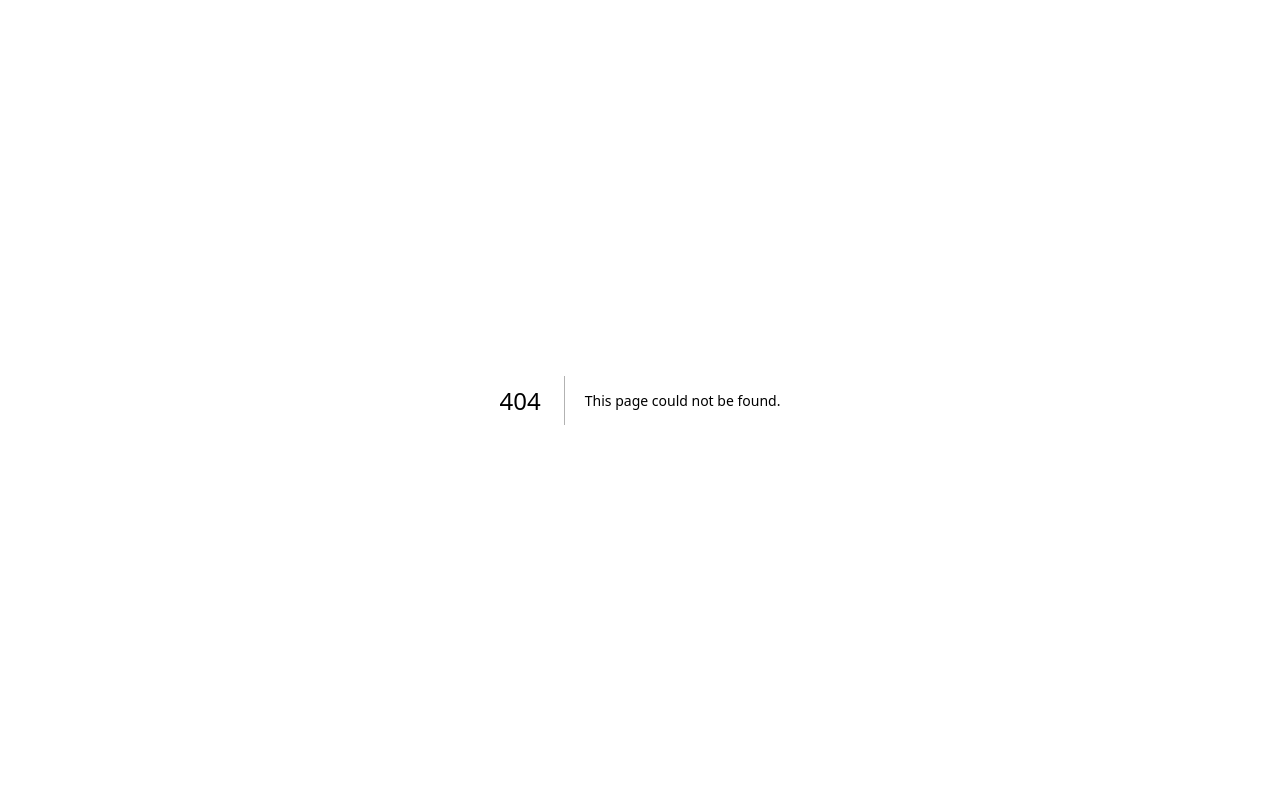
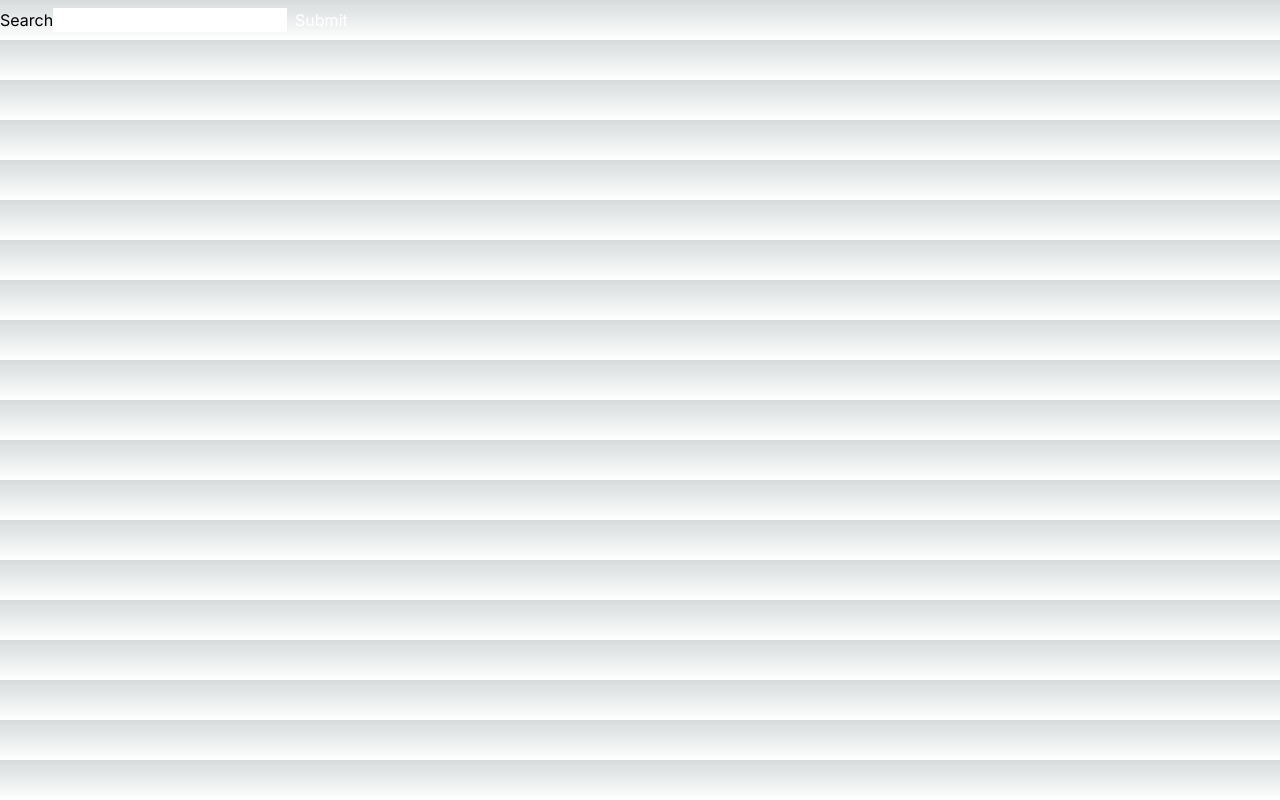
Before and after one commit to makeswift/suspense-patterns, a Next.js app: page /g in a window 1280 px wide. Before the commit this address had no page. Built offline with nearby package versions, Linux system fonts and the light colour scheme.

Commit message:
feat: add search example

```diff
--- a/app/f/product-details-form.tsx
+++ b/app/f/product-details-form.tsx
@@ -1,8 +1,8 @@
 "use client"
 
 import {
-  FieldName,
   FormProvider,
+  getFieldsetProps,
   getInputProps,
   SubmissionResult,
   useField,
@@ -44,7 +44,7 @@ function FormField({ field }: { field: Field }) {
   )
 
   useEffect(() => {
-    router.push(
+    router.replace(
       `${pathname}?${createQueryString({
         key: field.name,
         value: meta.value,
@@ -66,7 +66,7 @@ function FormField({ field }: { field: Field }) {
     case "text":
       return (
         <TextInput
-          {...getInputProps(meta, { type: "number" })}
+          {...getInputProps(meta, { type: "text" })}
           label={field.label}
           errors={meta.errors}
           defaultValue={searchParams.get(field.name) ?? undefined}
--- /dev/null
+++ b/app/g/page.tsx
@@ -0,0 +1,19 @@
+import { Search } from "./search"
+
+async function findResults(query: string): Promise<string[]> {
+  return new Promise((resolve) => {
+    setTimeout(() => {
+      resolve(["a", "b", "c"])
+    }, 1000)
+  })
+}
+
+async function action(query: string): Promise<string[]> {
+  "use server"
+
+  return findResults(query)
+}
+
+export default function Page() {
+  return <Search action={action} />
+}
--- /dev/null
+++ b/app/g/search.tsx
@@ -0,0 +1,42 @@
+"use client"
+
+import { useState } from "react"
+
+interface Props {
+  action: (query: string) => Promise<string[]>
+}
+
+export function Search({ action }: Props) {
+  const [query, setQuery] = useState("")
+  const [results, setResults] = useState<string[]>([])
+
+  return (
+    <div>
+      <label htmlFor="query">Search</label>
+      <input
+        className="text-black"
+        id="query"
+        type="text"
+        name="query"
+        value={query}
+        onChange={(e) => setQuery(e.currentTarget.value)}
+      />
+      <button
+        type="submit"
+        className="bg-violet text-white p-2 rounded-lg"
+        onClick={async () => {
+          const data = await action(query)
+
+          setResults(data)
+        }}
+      >
+        Submit
+      </button>
+      <ul>
+        {results.map((result, index) => (
+          <li key={index}>{result}</li>
+        ))}
+      </ul>
+    </div>
+  )
+}
```
Also changed, not shown: package.json (+9 -9 lines), 1 other file (tests, documents, lock files or other folders).
